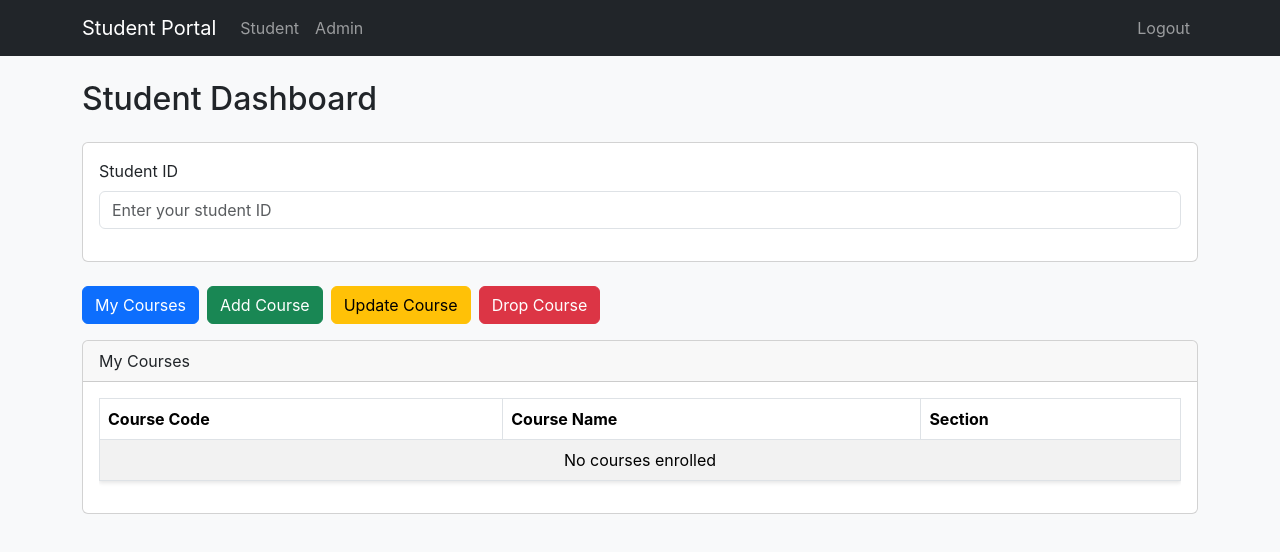
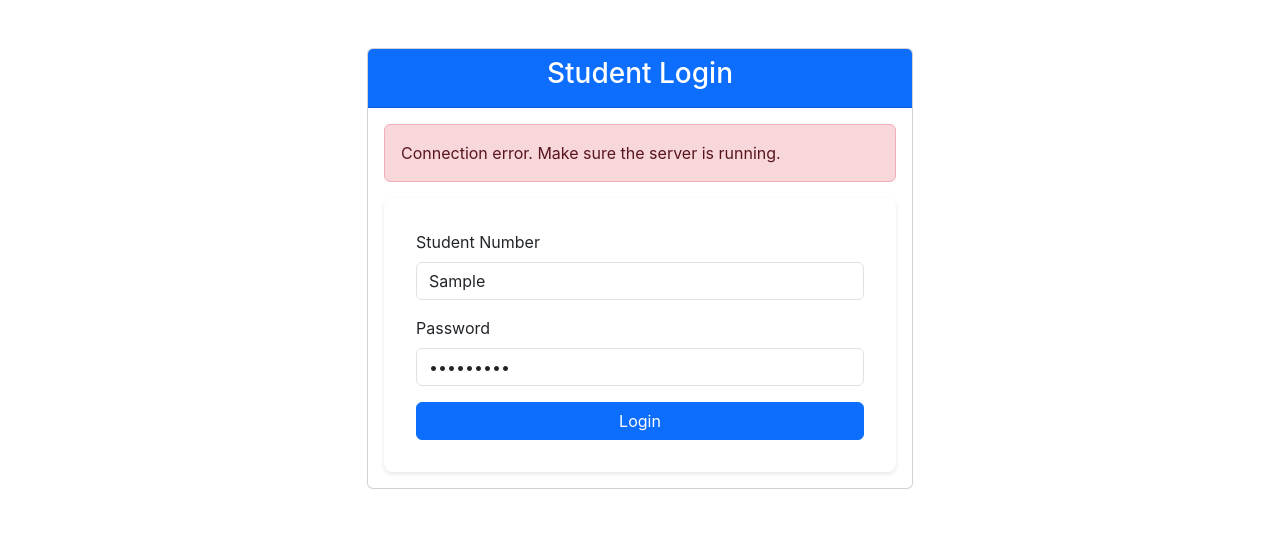
Before and after one commit to Ricardo199/Lab1EmergentTechnologies, a React (Create React App) app in the folder view/client/: page / in a window 1280 px wide. Both pictures are taken after typing "Sample", "Sample123" into the empty fields and a click on the button "Login". Shown: the top 552 px of the page. Built offline with nearby package versions, Linux system fonts and the light colour scheme; no server answers.

Commit message:
Enhance course and student functionalities: update course by name with success message, remove unreachable code in student retrieval, and add credentials handling in API requests across components.

```diff
--- a/view/client/src/components/AdminDashboard.js
+++ b/view/client/src/components/AdminDashboard.js
@@ -22,7 +22,9 @@ function AdminDashboard() {
   const fetchAllStudents = async () => {
     setLoading(true);
     try {
-      const response = await fetch('http://localhost:5000/api/students');
+      const response = await fetch('http://localhost:5000/api/students', {
+        credentials: 'include'
+      });
       const data = await response.json();
       setStudents(data);
       setError(null);
@@ -35,7 +37,9 @@ function AdminDashboard() {
   const fetchAllCourses = async () => {
     setLoading(true);
     try {
-      const response = await fetch('http://localhost:5000/api/courses');
+      const response = await fetch('http://localhost:5000/api/courses', {
+        credentials: 'include'
+      });
       const data = await response.json();
       setCourses(data);
       setError(null);
@@ -51,6 +55,7 @@ function AdminDashboard() {
       const response = await fetch('http://localhost:5000/api/students', {
         method: 'POST',
         headers: { 'Content-Type': 'application/json' },
+        credentials: 'include',
         body: JSON.stringify(formData)
       });
       if (response.ok) {
@@ -66,12 +71,14 @@ function AdminDashboard() {
     e.preventDefault();
     setLoading(true);
     try {
-      const response = await fetch('http://localhost:5000/api/courses');
+      const response = await fetch('http://localhost:5000/api/courses', {
+        credentials: 'include'
+      });
       const allCourses = await response.json();
       const course = allCourses.find(c => c.CourseCode === courseCode);
       if (course && course.students) {
         const studentPromises = course.students.map(id =>
-          fetch(`http://localhost:5000/api/students/${id}`).then(r => r.json())
+          fetch(`http://localhost:5000/api/students/${id}`, { credentials: 'include' }).then(r => r.json())
         );
         const studentsData = await Promise.all(studentPromises);
         setStudents(studentsData);
@@ -184,6 +191,7 @@ function AdminDashboard() {
                   placeholder="Enter student number"
                   value={formData.StudentNumber}
                   onChange={(e) => setFormData({...formData, StudentNumber: e.target.value})}
+                  required
                   aria-required="true"
                 />
               </Form.Group>
@@ -195,6 +203,7 @@ function AdminDashboard() {
                   placeholder="Enter password"
                   value={formData.Password}
                   onChange={(e) => setFormData({...formData, Password: e.target.value})}
+                  required
                   aria-required="true"
                 />
               </Form.Group>
@@ -206,6 +215,7 @@ function AdminDashboard() {
                   placeholder="Enter first name"
                   value={formData.FirstName}
                   onChange={(e) => setFormData({...formData, FirstName: e.target.value})}
+                  required
                   aria-required="true"
                 />
               </Form.Group>
@@ -217,6 +227,7 @@ function AdminDashboard() {
                   placeholder="Enter last name"
                   value={formData.LastName}
                   onChange={(e) => setFormData({...formData, LastName: e.target.value})}
+                  required
                   aria-required="true"
                 />
               </Form.Group>
@@ -228,6 +239,7 @@ function AdminDashboard() {
                   placeholder="Enter address"
                   value={formData.Address}
                   onChange={(e) => setFormData({...formData, Address: e.target.value})}
+                  required
                   aria-required="true"
                 />
               </Form.Group>
@@ -239,6 +251,7 @@ function AdminDashboard() {
                   placeholder="Enter city"
                   value={formData.City}
                   onChange={(e) => setFormData({...formData, City: e.target.value})}
+                  required
                   aria-required="true"
                 />
               </Form.Group>
@@ -250,6 +263,7 @@ function AdminDashboard() {
                   placeholder="Enter email"
                   value={formData.Email}
                   onChange={(e) => setFormData({...formData, Email: e.target.value})}
+                  required
                   aria-required="true"
                 />
               </Form.Group>
@@ -261,6 +275,7 @@ function AdminDashboard() {
                   placeholder="Enter phone number"
                   value={formData.PhoneNumber}
                   onChange={(e) => setFormData({...formData, PhoneNumber: e.target.value})}
+                  required
                   aria-required="true"
                 />
               </Form.Group>
@@ -272,6 +287,7 @@ function AdminDashboard() {
                   placeholder="Enter program"
                   value={formData.Program}
                   onChange={(e) => setFormData({...formData, Program: e.target.value})}
+                  required
                   aria-required="true"
                 />
               </Form.Group>
@@ -294,6 +310,7 @@ function AdminDashboard() {
                   placeholder="Enter course code"
                   value={courseCode}
                   onChange={(e) => setCourseCode(e.target.value)}
+                  required
                   aria-required="true"
                 />
                 <Button variant="primary" className="mt-2" type="submit">Search</Button>
--- a/view/client/src/components/Login.js
+++ b/view/client/src/components/Login.js
@@ -1,12 +1,38 @@
 import React, { useState } from 'react';
-import { Card, Form, Button, Container, Row, Col } from 'react-bootstrap';
+import { Card, Form, Button, Container, Row, Col, Alert } from 'react-bootstrap';
 
 function Login({ onLogin }) {
   const [credentials, setCredentials] = useState({ studentNumber: '', password: '' });
+  const [error, setError] = useState(null);
+  const [loading, setLoading] = useState(false);
 
-  const handleSubmit = (e) => {
+  const handleSubmit = async (e) => {
     e.preventDefault();
-    onLogin();
+    setLoading(true);
+    setError(null);
+
+    try {
+      const response = await fetch('http://localhost:5000/api/login', {
+        method: 'POST',
+        headers: { 'Content-Type': 'application/json' },
+        credentials: 'include',
+        body: JSON.stringify({
+          StudentNumber: credentials.studentNumber,
+          Password: credentials.password
+        })
+      });
+
+      const data = await response.json();
+
+      if (response.ok && data.success) {
+        onLogin(data.student);
+      } else {
+        setError(data.message || 'Login failed');
+      }
+    } catch (err) {
+      setError('Connection error. Make sure the server is running.');
+    }
+    setLoading(false);
   };
 
   return (
@@ -18,6 +44,7 @@ function Login({ onLogin }) {
               <h3>Student Login</h3>
             </Card.Header>
             <Card.Body>
+              {error && <Alert variant="danger">{error}</Alert>}
               <Form onSubmit={handleSubmit}>
                 <Form.Group className="mb-3">
                   <Form.Label htmlFor="studentNumber">Student Number</Form.Label>
@@ -27,6 +54,7 @@ function Login({ onLogin }) {
                     placeholder="Enter student number"
                     value={credentials.studentNumber}
                     onChange={(e) => setCredentials({...credentials, studentNumber: e.target.value})}
+                    required
                     aria-required="true"
                   />
                 </Form.Group>
@@ -38,11 +66,12 @@ function Login({ onLogin }) {
                     placeholder="Enter password"
                     value={credentials.password}
                     onChange={(e) => setCredentials({...credentials, password: e.target.value})}
+                    required
                     aria-required="true"
                   />
                 </Form.Group>
-                <Button variant="primary" type="submit" className="w-100">
-                  Login
+                <Button variant="primary" type="submit" className="w-100" disabled={loading}>
+                  {loading ? 'Logging in...' : 'Login'}
                 </Button>
               </Form>
             </Card.Body>
--- a/view/client/src/components/StudentDashboard.js
+++ b/view/client/src/components/StudentDashboard.js
@@ -19,7 +19,9 @@ function StudentDashboard() {
   const fetchStudentCourses = async () => {
     setLoading(true);
     try {
-      const response = await fetch(`http://localhost:5000/api/students/${studentId}`);
+      const response = await fetch(`http://localhost:5000/api/students/${studentId}`, {
+        credentials: 'include'
+      });
       const data = await response.json();
       setCourses(data.EnroledCourses || []);
       setError(null);
@@ -35,6 +37,7 @@ function StudentDashboard() {
       const response = await fetch(`http://localhost:5000/api/students/${studentId}`, {
         method: 'PUT',
         headers: { 'Content-Type': 'application/json' },
+        credentials: 'include',
         body: JSON.stringify({
           EnroledCourses: [...courses, formData]
         })
@@ -58,6 +61,7 @@ function StudentDashboard() {
       const response = await fetch(`http://localhost:5000/api/students/${studentId}`, {
         method: 'PUT',
         headers: { 'Content-Type': 'application/json' },
+        credentials: 'include',
         body: JSON.stringify({ EnroledCourses: updatedCourses })
       });
       if (response.ok) {
@@ -76,6 +80,7 @@ function StudentDashboard() {
       const response = await fetch(`http://localhost:5000/api/students/${studentId}`, {
         method: 'PUT',
         headers: { 'Content-Type': 'application/json' },
+        credentials: 'include',
         body: JSON.stringify({ EnroledCourses: updatedCourses })
       });
       if (response.ok) {
@@ -105,6 +110,7 @@ function StudentDashboard() {
               placeholder="Enter your student ID"
               value={studentId}
               onChange={(e) => setStudentId(e.target.value)}
+              required
               aria-required="true"
             />
           </Form.Group>
@@ -165,6 +171,7 @@ function StudentDashboard() {
                   placeholder="e.g., COMP3123"
                   value={formData.CourseCode}
                   onChange={(e) => setFormData({...formData, CourseCode: e.target.value})}
+                  required
                   aria-required="true"
                 />
               </Form.Group>
@@ -176,6 +183,7 @@ function StudentDashboard() {
                   placeholder="e.g., 001"
                   value={formData.CourseSection}
                   onChange={(e) => setFormData({...formData, CourseSection: e.target.value})}
+                  required
                   aria-required="true"
                 />
               </Form.Group>
@@ -198,6 +206,7 @@ function StudentDashboard() {
                   placeholder="Enter course code"
                   value={formData.CourseCode}
                   onChange={(e) => setFormData({...formData, CourseCode: e.target.value})}
+                  required
                   aria-required="true"
                 />
               </Form.Group>
@@ -209,6 +218,7 @@ function StudentDashboard() {
                   placeholder="Enter new section"
                   value={formData.CourseSection}
                   onChange={(e) => setFormData({...formData, CourseSection: e.target.value})}
+                  required
                   aria-required="true"
                 />
               </Form.Group>
@@ -231,6 +241,7 @@ function StudentDashboard() {
                   placeholder="Enter course code to drop"
                   value={formData.CourseCode}
                   onChange={(e) => setFormData({...formData, CourseCode: e.target.value})}
+                  required
                   aria-required="true"
                 />
               </Form.Group>
```
Also changed, not shown: 2 other files (tests, documents, lock files or other folders).
